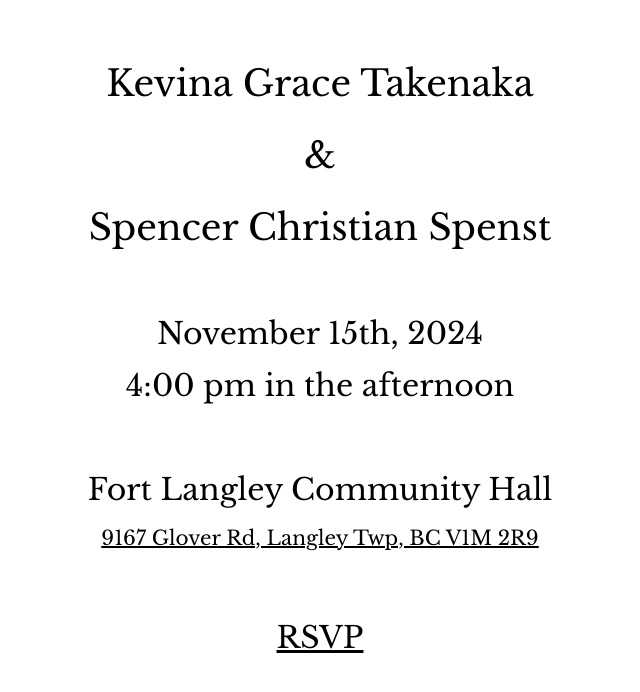
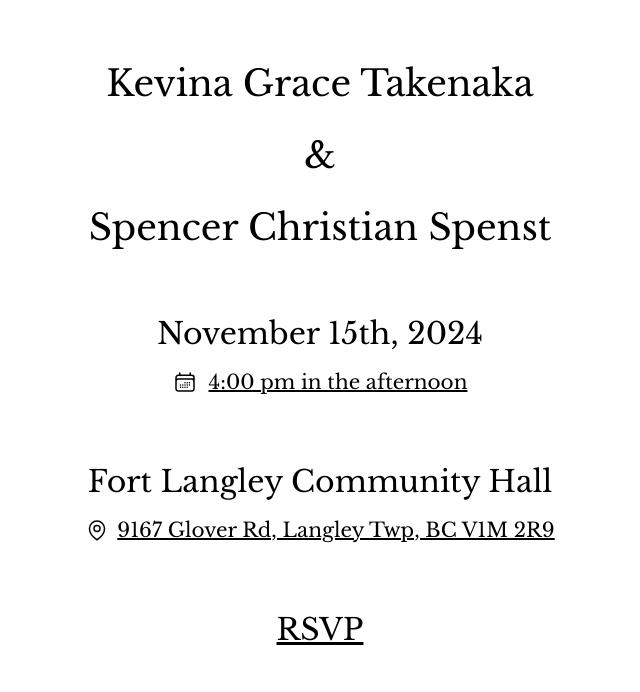
Before and after one commit to sspenst/kevina, a Next.js app: page / in a window 1280 px wide. Shown: the top 692 px of the page, without its empty margins (320-960 px from the left). Built offline with nearby package versions, Linux system fonts and the light colour scheme.

Commit message:
.ics + icons

```diff
--- a/pages/_document.tsx
+++ b/pages/_document.tsx
@@ -15,6 +15,7 @@ class MyDocument extends Document {
           <link rel='manifest' href='/manifest.json' />
           <link rel='apple-touch-icon' type='image/png' href='/ks.png' />
           <link rel='icon' href='/ks.png' />
+          <meta name='theme-color' content='#ffffff' />
         </Head>
         <body className='bg-white text-black'>
           <Main />
--- a/pages/index.tsx
+++ b/pages/index.tsx
@@ -28,10 +28,21 @@ export default function Index() {
           </div>
           <br />
           <span>November 15th, 2024</span>
-          <span>4:00 pm in the afternoon</span>
+          <a className='hover:text-green-600 underline w-fit text-xl flex gap-3 items-center' href='Kevina%20%26%20Spencer%27s%20Wedding.ics'>
+            <svg xmlns='http://www.w3.org/2000/svg' fill='none' viewBox='0 0 24 24' strokeWidth={1.5} stroke='currentColor' className='size-6'>
+              <path strokeLinecap='round' strokeLinejoin='round' d='M6.75 3v2.25M17.25 3v2.25M3 18.75V7.5a2.25 2.25 0 0 1 2.25-2.25h13.5A2.25 2.25 0 0 1 21 7.5v11.25m-18 0A2.25 2.25 0 0 0 5.25 21h13.5A2.25 2.25 0 0 0 21 18.75m-18 0v-7.5A2.25 2.25 0 0 1 5.25 9h13.5A2.25 2.25 0 0 1 21 11.25v7.5m-9-6h.008v.008H12v-.008ZM12 15h.008v.008H12V15Zm0 2.25h.008v.008H12v-.008ZM9.75 15h.008v.008H9.75V15Zm0 2.25h.008v.008H9.75v-.008ZM7.5 15h.008v.008H7.5V15Zm0 2.25h.008v.008H7.5v-.008Zm6.75-4.5h.008v.008h-.008v-.008Zm0 2.25h.008v.008h-.008V15Zm0 2.25h.008v.008h-.008v-.008Zm2.25-4.5h.008v.008H16.5v-.008Zm0 2.25h.008v.008H16.5V15Z' />
+            </svg>
+            <span>4:00 pm in the afternoon</span>
+          </a>
           <br />
           <span>Fort Langley Community Hall</span>
-          <a className='hover:text-green-600 underline w-fit text-xl' href='https://maps.app.goo.gl/gSqQzDLs1HB7dX6C6' target='_blank' rel='noreferrer'>9167 Glover Rd, Langley Twp, BC V1M 2R9</a>
+          <a className='hover:text-green-600 underline w-fit text-xl flex gap-2 items-center' href='https://maps.app.goo.gl/gSqQzDLs1HB7dX6C6' target='_blank' rel='noreferrer'>
+            <svg xmlns='http://www.w3.org/2000/svg' fill='none' viewBox='0 0 24 24' strokeWidth={1.5} stroke='currentColor' className='size-6'>
+              <path strokeLinecap='round' strokeLinejoin='round' d='M15 10.5a3 3 0 1 1-6 0 3 3 0 0 1 6 0Z' />
+              <path strokeLinecap='round' strokeLinejoin='round' d='M19.5 10.5c0 7.142-7.5 11.25-7.5 11.25S4.5 17.642 4.5 10.5a7.5 7.5 0 1 1 15 0Z' />
+            </svg>
+            <span>9167 Glover Rd, Langley Twp, BC V1M 2R9</span>
+          </a>
           <br />
           <a className='hover:text-green-600 underline w-fit' href='https://docs.google.com/forms/d/e/1FAIpQLSfngKKVGGtjyomtK5lgZ-L7e8LF5WIhF258w7OGS_c3f-r6QQ/viewform' target='_blank' rel='noreferrer'>RSVP</a>
         </div>
```
Also changed, not shown: 1 other file (tests, documents, lock files or other folders).
